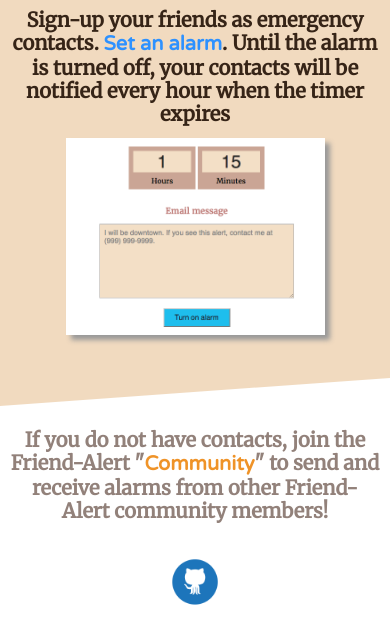
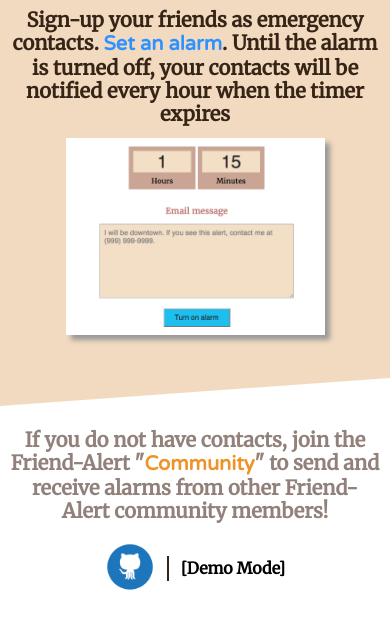
Before and after one commit to anhhtle/Friend-Alert, a website: page public/index.html in a window 390 px wide. Shown: the part 522-1166 px from the top of the page. Drawn offline with nearby package versions, Linux system fonts and the light colour scheme.

Commit message:
demo mode

```diff
--- a/public/index.html
+++ b/public/index.html
@@ -43,7 +43,7 @@
         <section class="container three">
             <div class="grid grid3">
                 <div class="three-text">If you do not have contacts, join the Friend-Alert "<span class="friend3">Community</span>" to send and receive alarms from other Friend-Alert community members!</div>
-                <div class="git-hub"><a href="https://github.com/anhhtle/Friend-Alert" target="_blank"><img src="images/github.png" alt="GitHub"></a></div>
+                <div class="git-hub"><a href="https://github.com/anhhtle/Friend-Alert" target="_blank"><img src="images/github.png" alt="GitHub"></a><span class="demo">[Demo Mode]</span></div>
             </div>
         </section>
 
--- a/public/scripts/index.js
+++ b/public/scripts/index.js
@@ -44,18 +44,27 @@
 //require email and password
 function validateInput(){
     let signInMessage = $('.sign-in-message');
+    // check email is empty
     if($('.email').val() === ''){
         signInMessage.text('Missing email');
         signInMessage.removeClass('hidden');
         return false;
     }
+    // check password is empty
     if($('.password').val() === ''){
         signInMessage.text('Missing password');
         signInMessage.removeClass('hidden');
         return false;
     }
+    // check email input is in correct pattern
+    let emailExp = /^([a-zA-Z0-9_.+-])+\@(([a-zA-Z0-9-])+\.)+([a-zA-Z0-9]{2,4})+$/;
+    if(!emailExp.test($('.email').val())){
+        signInMessage.text('Enter valid email');
+        signInMessage.removeClass('hidden');
+        return false;
+    }
     return true;
-}
+};
 
 //********* Sign-in
 function processInput(data){
@@ -194,3 +203,9 @@
     form.siblings('.forgot-password').removeClass('hidden');
     $(this).addClass('hidden');
 });
+
+//*************************** Demo Mode *******************************/
+$('.demo').on('click', () => {
+    localStorage.setItem('email', 'friend.alert.demo@gmail.com');
+    return window.location.href = 'main.html';
+});
--- a/public/styles/index.css
+++ b/public/styles/index.css
@@ -177,8 +177,9 @@
 }
 
 .git-hub {
-    margin: 0 auto;
-    text-align: center;
+    display: flex;
+    align-items: center;
+    justify-content: center;
     padding-top: 50px;
 }
 
@@ -186,6 +187,20 @@
     width: 70px;
 }
 
+.demo{
+    display: flex;
+    align-items: center;
+    font-size: 25pt;
+    border-left: 5px solid #ef9328;
+    height: 60px;
+    margin-left: 12px;
+    padding-left: 12px;
+}
+
+.demo:hover{
+    cursor: pointer;
+}
+
 /******************* animation ******************/
 .hidden {
     display: none;
--- a/public/styles/main.css
+++ b/public/styles/main.css
@@ -260,6 +260,12 @@
     margin-top: 0;
 }
 
+/*********************** demo *****************************/
+.demo{
+    font-family: 'Merriweather', serif;
+    margin: 5px 0 5px 0;
+    font-size: 12pt;
+}
 
 
 /********************* visual/animation *******************/
--- a/public/styles/responsive_index.css
+++ b/public/styles/responsive_index.css
@@ -18,6 +18,12 @@
 
     .sign-in, button {
         height: 35px;
+    }
+
+    .demo{
+        height: 45px;
+        border-left: 3px solid #362417;
+        font-size: 18pt;
     }
 }
 
@@ -52,6 +58,12 @@
     .toggle, .forgot-password {
         font-size: 11pt;
     }
+
+    .demo{
+        height: 35px;
+        font-size: 15pt;
+    }
+
 }
 
 @media only screen and (max-width: 500px){
@@ -160,12 +172,17 @@
     }
 
     .git-hub {
-        padding-top: 0;
+        padding-top: 20px;
     }
 
     .git-hub img {
-        padding-top: 35px;
         width: 50px;
+    }
+
+    .demo{
+        height: 25px;
+        border-left: 2px solid #362417;
+        font-size: 12pt;
     }
 }
 
--- a/public/styles/responsive_main.css
+++ b/public/styles/responsive_main.css
@@ -78,4 +78,19 @@
         height: 30px;
         margin: 0 auto 5px;
     }
+
+    .demo {
+        font-size: 10pt;
+    }
 }
+
+@media only screen and (max-width: 360px) {
+    .logo{
+        width: 65%;
+        font-size: 15pt;
+    }
+
+    .logo img{
+        width: 25px;
+    }
+};
```
Also changed, not shown: public/scripts/main.js (+26 -1 lines), 1 other file.
